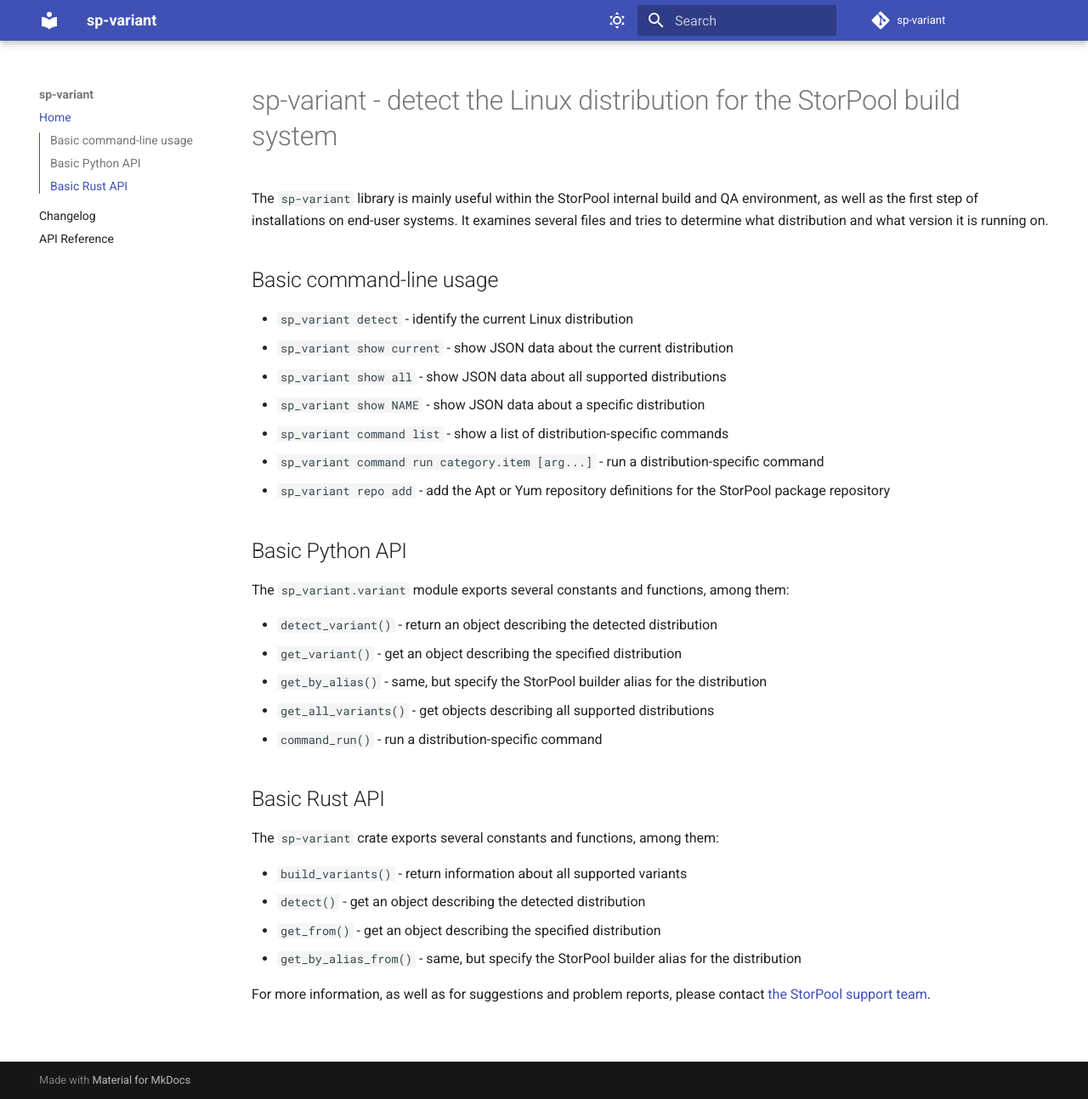
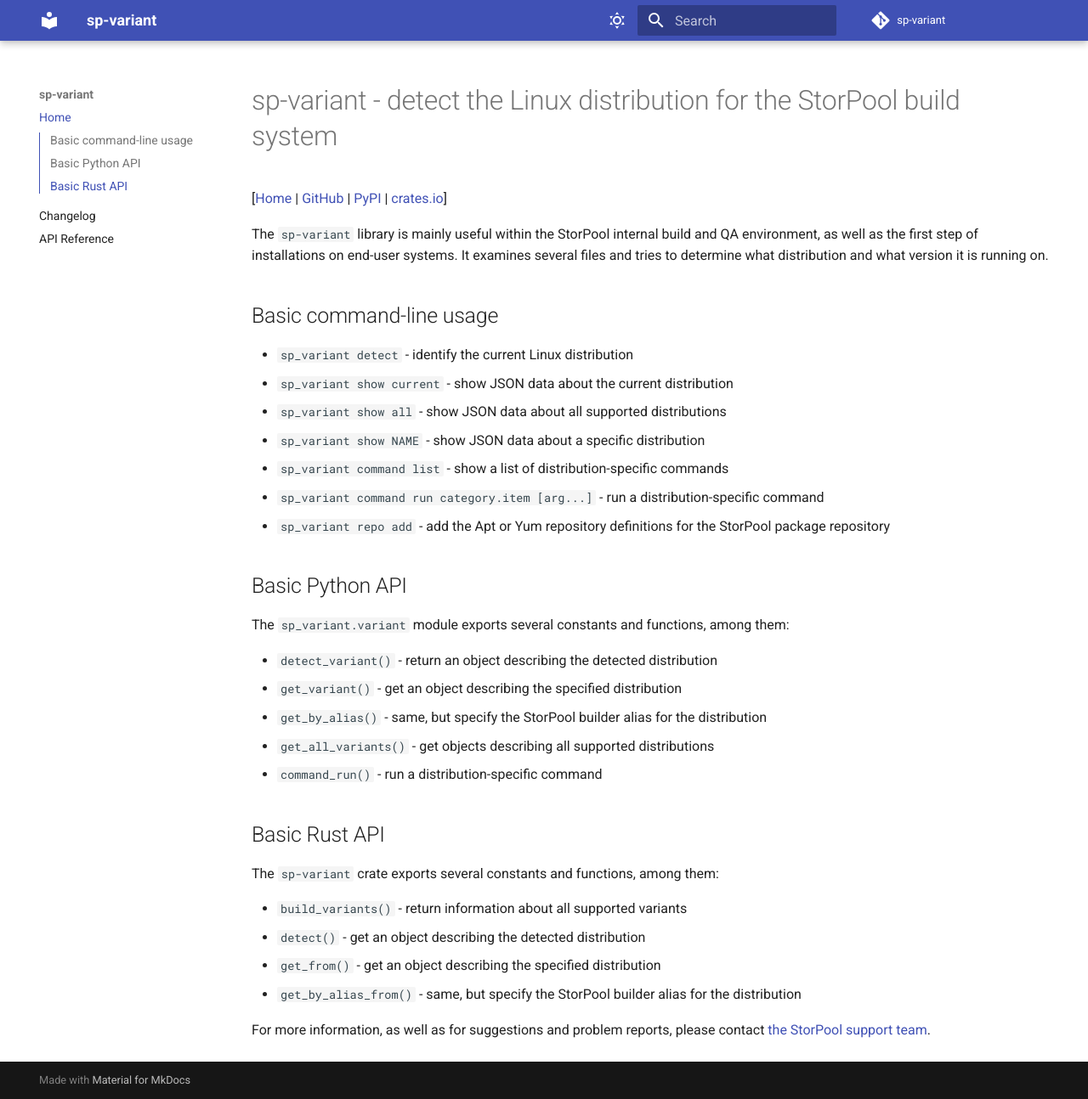
Before and after one commit to storpool/sp-variant, an MkDocs documentation site: the page built from docs/index.md, in a window 1280 px wide and 1294 px high. Shown: the whole window at 85% size. Built offline with MkDocs 1.6.1 and Material for MkDocs 9.7.7, drawn with Linux system fonts in a browser that asks for light colours; comment, search, counter and statistics services are not loaded.

Commit message:
docs: add a navbar at the top of the index page
Change-Id: I0965413d54d186c15267eddeec456ca1184d7eda

```diff
--- a/docs/index.md
+++ b/docs/index.md
@@ -4,6 +4,8 @@
 -->
 
 # sp-variant - detect the Linux distribution for the StorPool build system
+
+\[[Home][repo-sp-variant] | [GitHub][github] | [PyPI][pypi] | [crates.io][crates-io]\]
 
 The `sp-variant` library is mainly useful within the StorPool internal
 build and QA environment, as well as the first step of installations on
@@ -46,3 +48,8 @@
 
 For more information, as well as for suggestions and problem reports, please
 contact [the StorPool support team](mailto:support@storpool.com).
+
+[repo-sp-variant]: https://repo.storpool.com/public/doc/sp-variant/ "The sp-variant home page"
+[github]: https://github.com/storpool/sp-variant "The sp-variant GitHub repository"
+[pypi]: https://pypi.org/project/sp-variant/ "The sp-variant PyPI project page"
+[crates-io]: https://crates.io/crates/sp-variant "The sp-variant Rust crate page"
```
